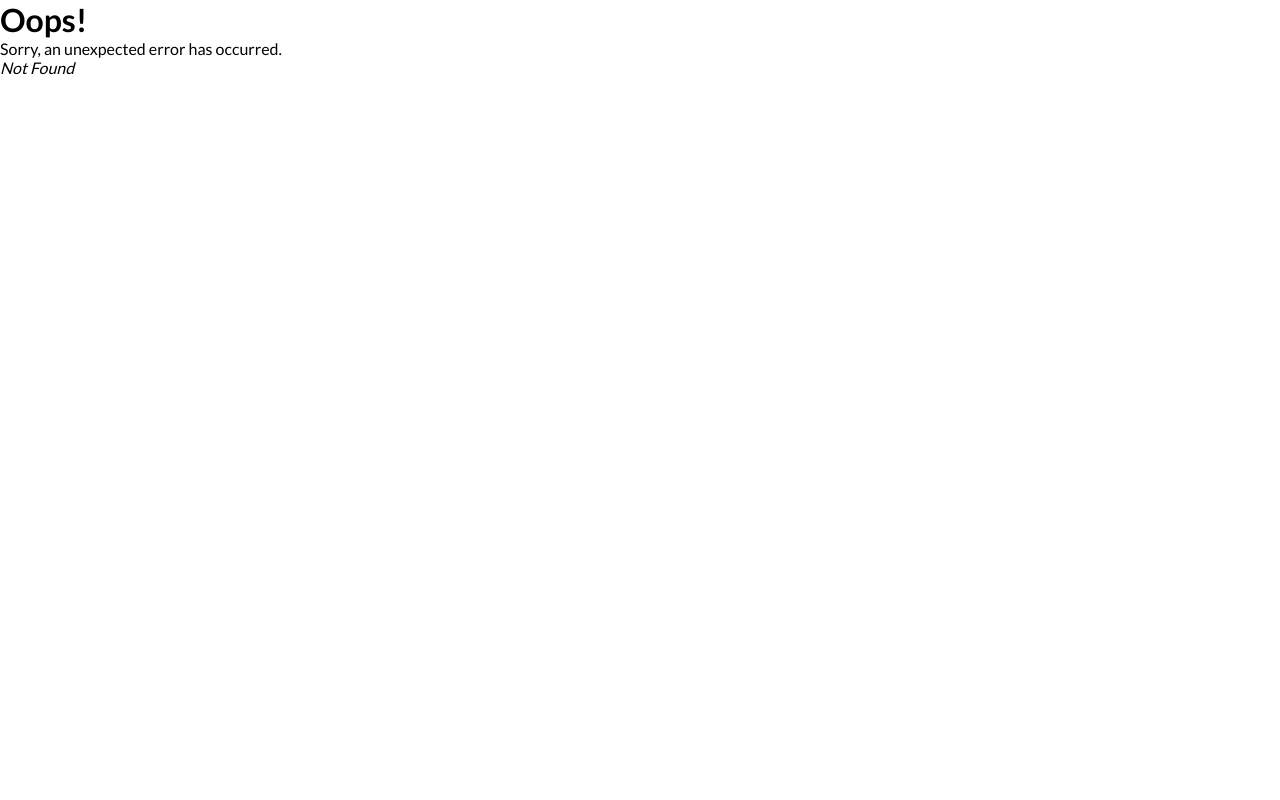
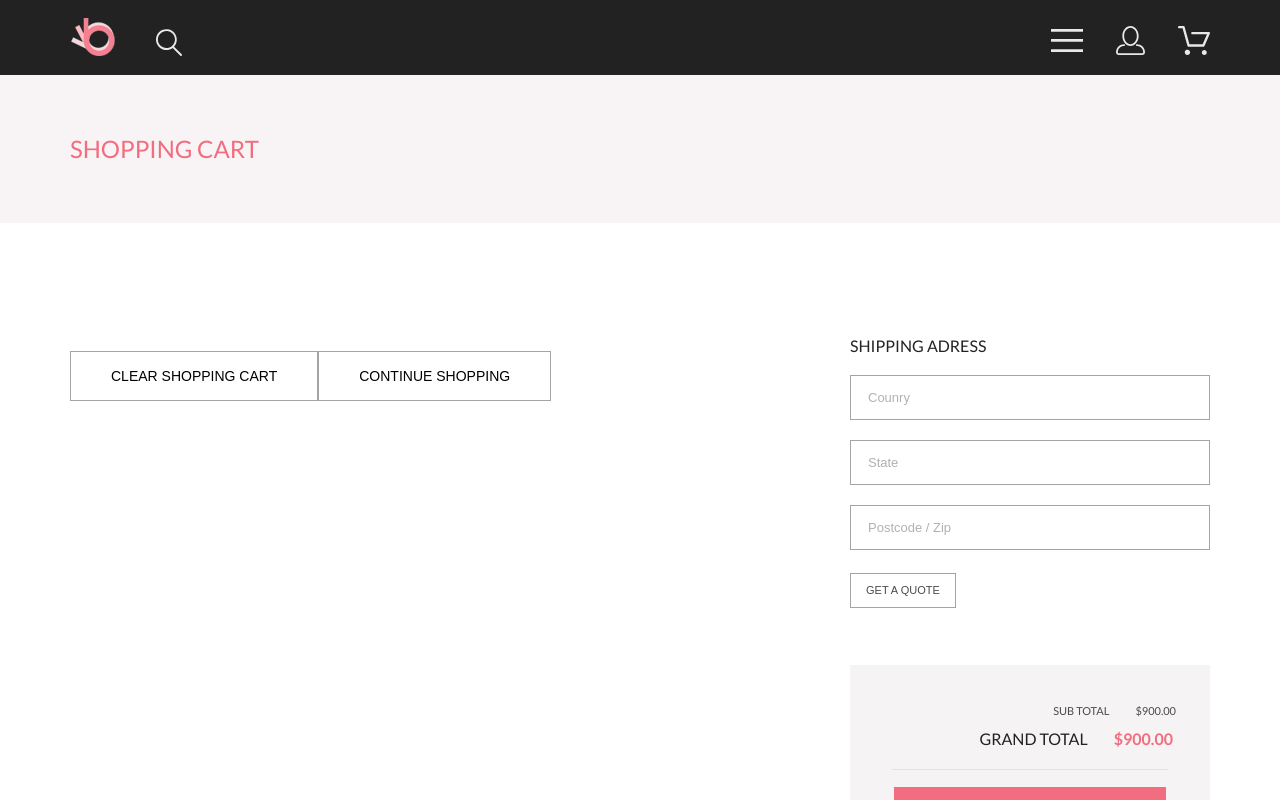
Before and after one commit to shytsko/frontend, a React (Create React App) app in the folder react/homework8/: page /cart in a window 1280 px wide. Before the commit this address had no page. Shown: the top 800 px of the page. Built offline with nearby package versions, Linux system fonts and the light colour scheme.

Commit message:
Add cart page

```diff
--- /dev/null
+++ b/react/homework8/src/components/cart/CartItem.js
@@ -0,0 +1,43 @@
+function CartItem({ product }) {
+    return (
+        <article className="cart__item">
+            <img
+                className="cart__item-img"
+                src={product.imgURL}
+                alt="Product image"
+            />
+            <div className="cart__item-description">
+                <h4 className="cart__item-title">{product.title}</h4>
+                <p className="cart__item-text">
+                    Price: <span className="highlighted">${product.price.toFixed(2)}</span>
+                </p>
+                <p className="cart__item-text">Color: {product.color}</p>
+                <p className="cart__item-text">Size: {product.size}</p>
+                <p className="cart__item-text">
+                    Quantity:
+                    <input
+                        name={`quantity-item-${product.id}`}
+                        id={`quantity-item-${product.id}`}
+                        type="number"
+                        value={product.quantity}
+                        min={0}
+                    />
+                </p>
+            </div>
+            <button className="cart__item-del" id="delete-item1">
+                <svg
+                    viewBox="0 0 18 18"
+                    fill="none"
+                    xmlns="http://www.w3.org/2000/svg"
+                >
+                    <path
+                        d="M11.2453 9L17.5302 2.71516C17.8285 2.41741 17.9962 2.01336 17.9966 1.59191C17.997 1.17045 17.8299 0.76611 17.5322 0.467833C17.2344 0.169555 16.8304 0.00177586 16.4089 0.00140366C15.9875 0.00103146 15.5831 0.168097 15.2848 0.465848L9 6.75069L2.71516 0.465848C2.41688 0.167571 2.01233 0 1.5905 0C1.16868 0 0.764125 0.167571 0.465848 0.465848C0.167571 0.764125 0 1.16868 0 1.5905C0 2.01233 0.167571 2.41688 0.465848 2.71516L6.75069 9L0.465848 15.2848C0.167571 15.5831 0 15.9877 0 16.4095C0 16.8313 0.167571 17.2359 0.465848 17.5342C0.764125 17.8324 1.16868 18 1.5905 18C2.01233 18 2.41688 17.8324 2.71516 17.5342L9 11.2493L15.2848 17.5342C15.5831 17.8324 15.9877 18 16.4095 18C16.8313 18 17.2359 17.8324 17.5342 17.5342C17.8324 17.2359 18 16.8313 18 16.4095C18 15.9877 17.8324 15.5831 17.5342 15.2848L11.2453 9Z"
+                        fill="#575757"
+                    />
+                </svg>
+            </button>
+        </article>
+    );
+}
+
+export default CartItem;
--- /dev/null
+++ b/react/homework8/src/components/cart/CartList.js
@@ -0,0 +1,18 @@
+import CartItem from "./CartItem";
+
+function CartList({ products }) {
+    return (<div className="cart__list">
+        {products.map((product => <CartItem key={product.id} product={product} />))}
+
+        <div className="cart__buttons-box">
+            <button className="cart__button animate-button">
+                CLEAR SHOPPING CART
+            </button>
+            <button className="cart__button animate-button">
+                CONTINUE SHOPPING
+            </button>
+        </div>
+    </div>);
+}
+
+export default CartList;
--- /dev/null
+++ b/react/homework8/src/components/cart/FormCheckout.js
@@ -0,0 +1,18 @@
+function FormCheckout({ subTotalAmount, grandTotalAmaunt }) {
+    return (
+        <form className="form-checkout">
+            <p className="form-checkout__subtotal">
+                SUB TOTAL<span>${subTotalAmount.toFixed(2)}</span>
+            </p>
+            <p className="form-checkout__grandtotal">
+                GRAND TOTAL<span>${grandTotalAmaunt.toFixed(2)}</span>
+            </p>
+            <div className="form-checkout__separator" />
+            <button className="form-checkout__button animate-button" type="submit">
+                PROCEED TO CHECKOUT
+            </button>
+        </form>
+    );
+}
+
+export default FormCheckout;
--- /dev/null
+++ b/react/homework8/src/components/cart/FormShippin.js
@@ -0,0 +1,27 @@
+function FormShippin() {
+    return (
+        <form className="form-shipping">
+            <h4 className="form-shipping__title">SHIPPING ADRESS</h4>
+            <input
+                type="text"
+                className="form-shipping__input"
+                placeholder="Counry"
+            />
+            <input
+                type="text"
+                className="form-shipping__input"
+                placeholder="State"
+            />
+            <input
+                type="text"
+                className="form-shipping__input"
+                placeholder="Postcode / Zip"
+            />
+            <button type="submit" className="form-shipping__button animate-button">
+                GET A QUOTE
+            </button>
+        </form>
+    );
+}
+
+export default FormShippin;
--- a/react/homework8/src/components/header/NavCart.js
+++ b/react/homework8/src/components/header/NavCart.js
@@ -1,11 +1,12 @@
+import { Link } from "react-router-dom";
 import CartQuantity from "./CartQuantity";
 
 function NavCart() {
     return (
-        <a className="header__cart" href="#">
+        <Link className="header__cart" to={"/cart"}>
             <img src="/img/icon_cart.svg" alt="cart" />
             <CartQuantity />
-        </a>
+        </Link>
     );
 }
 
--- a/react/homework8/src/index.js
+++ b/react/homework8/src/index.js
@@ -13,6 +13,7 @@ import './styles/catalog-page.scss'
 import './styles/page-header.scss'
 import './styles/pagination.scss'
 import './styles/product-page.scss'
+import './styles/cart-page.scss'
 
 import {
   createBrowserRouter,
@@ -25,6 +26,7 @@ import ErrorPage from './routes/ErrorPage';
 import HomePage from './routes/HomePage';
 import CatalogPage from './routes/CatalogPage';
 import ProductPage from './routes/ProductPage';
+import CartPage from './routes/CartPage';
 
 const router = createBrowserRouter([
   {
@@ -44,6 +46,10 @@ const router = createBrowserRouter([
         path: "/product/:productId",
         element: <ProductPage />,
       },
+      {
+        path: "/cart",
+        element: <CartPage />,
+      },
     ],
   },
 ]);
--- /dev/null
+++ b/react/homework8/src/routes/CartPage.js
@@ -0,0 +1,26 @@
+import { useSelector } from "react-redux";
+import CartList from "../components/cart/CartList";
+import PageHeader from "../components/common/PageHeader";
+import FormShippin from "../components/cart/FormShippin";
+import FormCheckout from "../components/cart/FormCheckout";
+
+function CartPage() {
+    const products = useSelector((state) => state.cart.items);
+
+    return (
+        <>
+            <PageHeader title={'SHOPPING CART'} breadcrumbs={[]} />
+            <section className="cart">
+                <div className="cart__wrap container">
+                    <CartList products={products} />
+                    <div className="forms-box">
+                        <FormShippin />
+                        <FormCheckout subTotalAmount={900} grandTotalAmaunt={900} />
+                    </div>
+                </div>
+            </section></>
+
+    );
+}
+
+export default CartPage;
```
